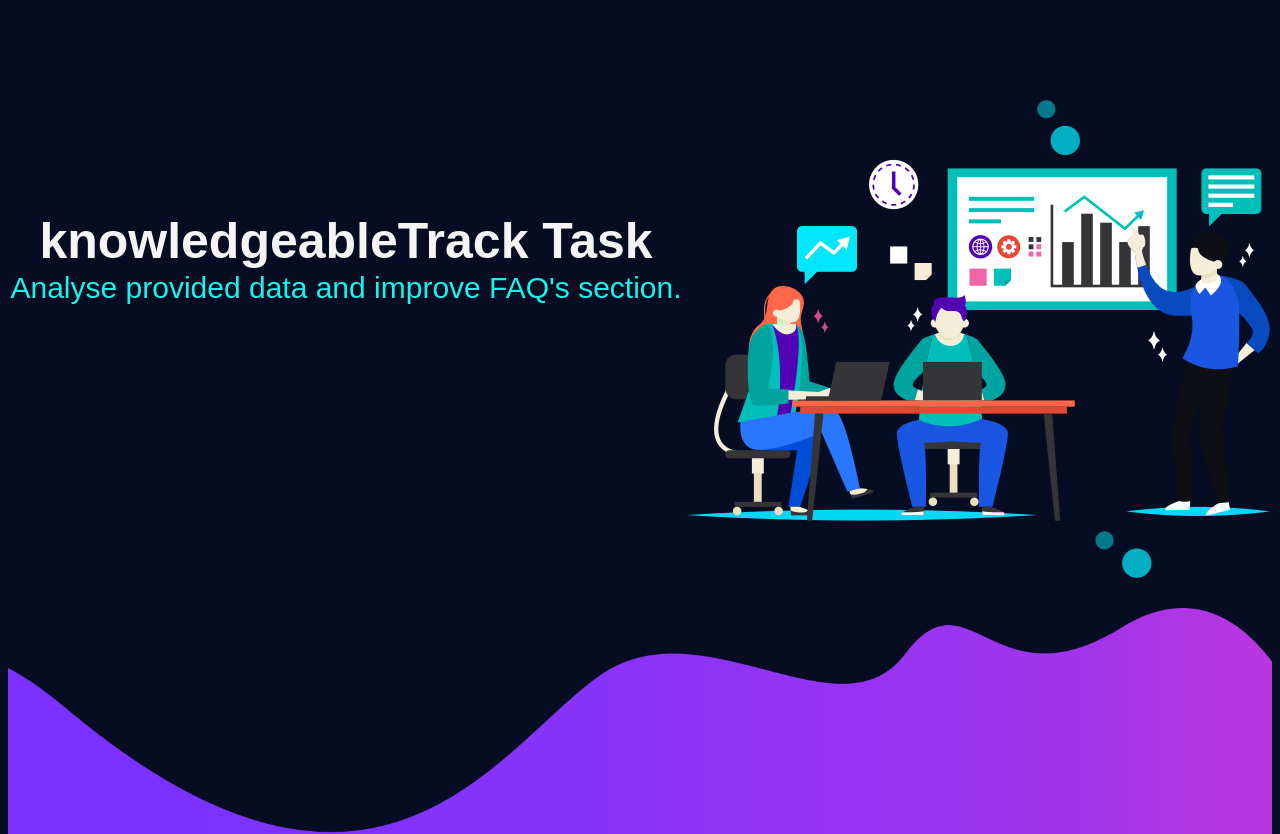
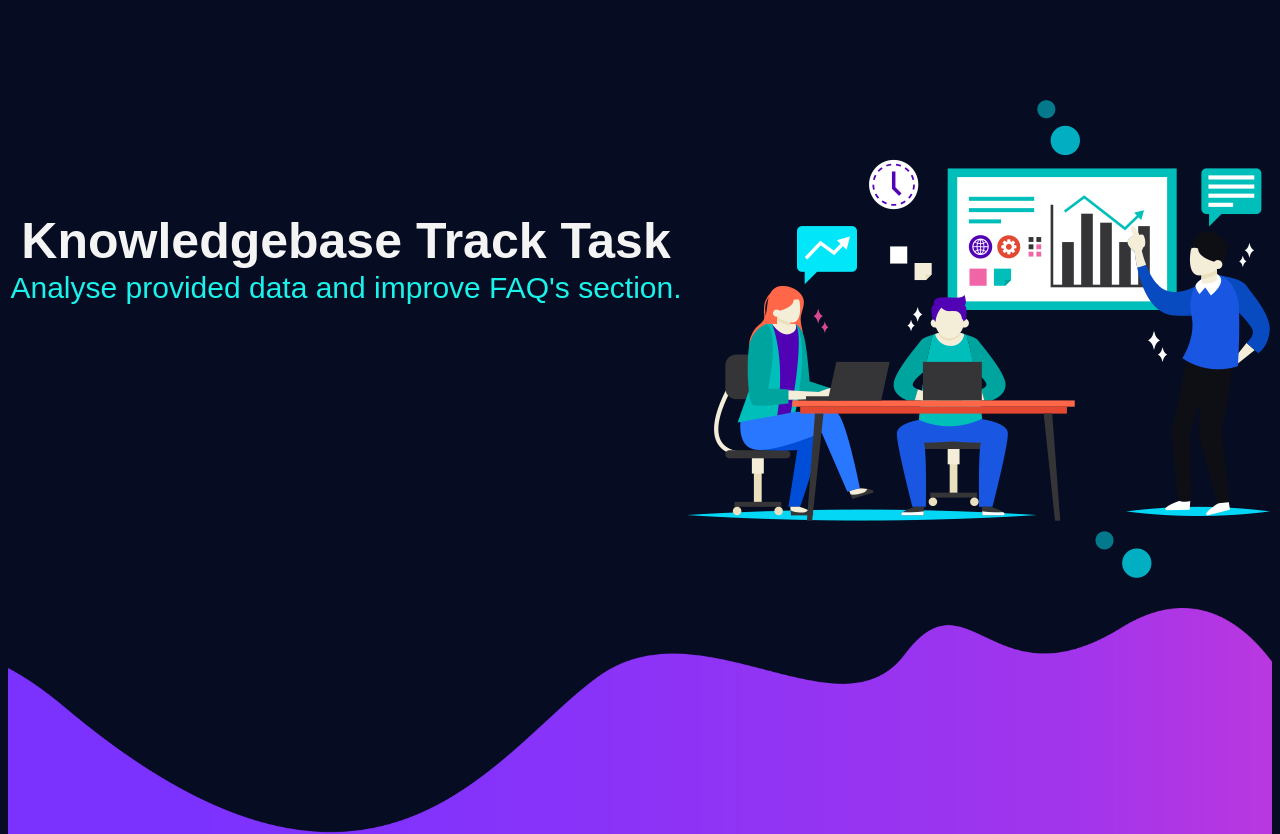
Before and after one commit to rdefa001/knowledbaseTrack.io, a plain HTML site: page contacted.html in a window 1280 px wide. Shown: the top 834 px of the page. Drawn offline with nearby package versions, Linux system fonts and the light colour scheme.

Commit message:
Update contacted.html

```diff
--- a/contacted.html
+++ b/contacted.html
@@ -19,7 +19,7 @@
   <header id="flex-sec">
         <div class="main-message">
 
-                    <h1> knowledgeableTrack Task </h1>
+                    <h1> Knowledgebase Track Task </h1>
                     <p>
                         Analyse provided data and improve FAQ's section.
                     </p>
```
